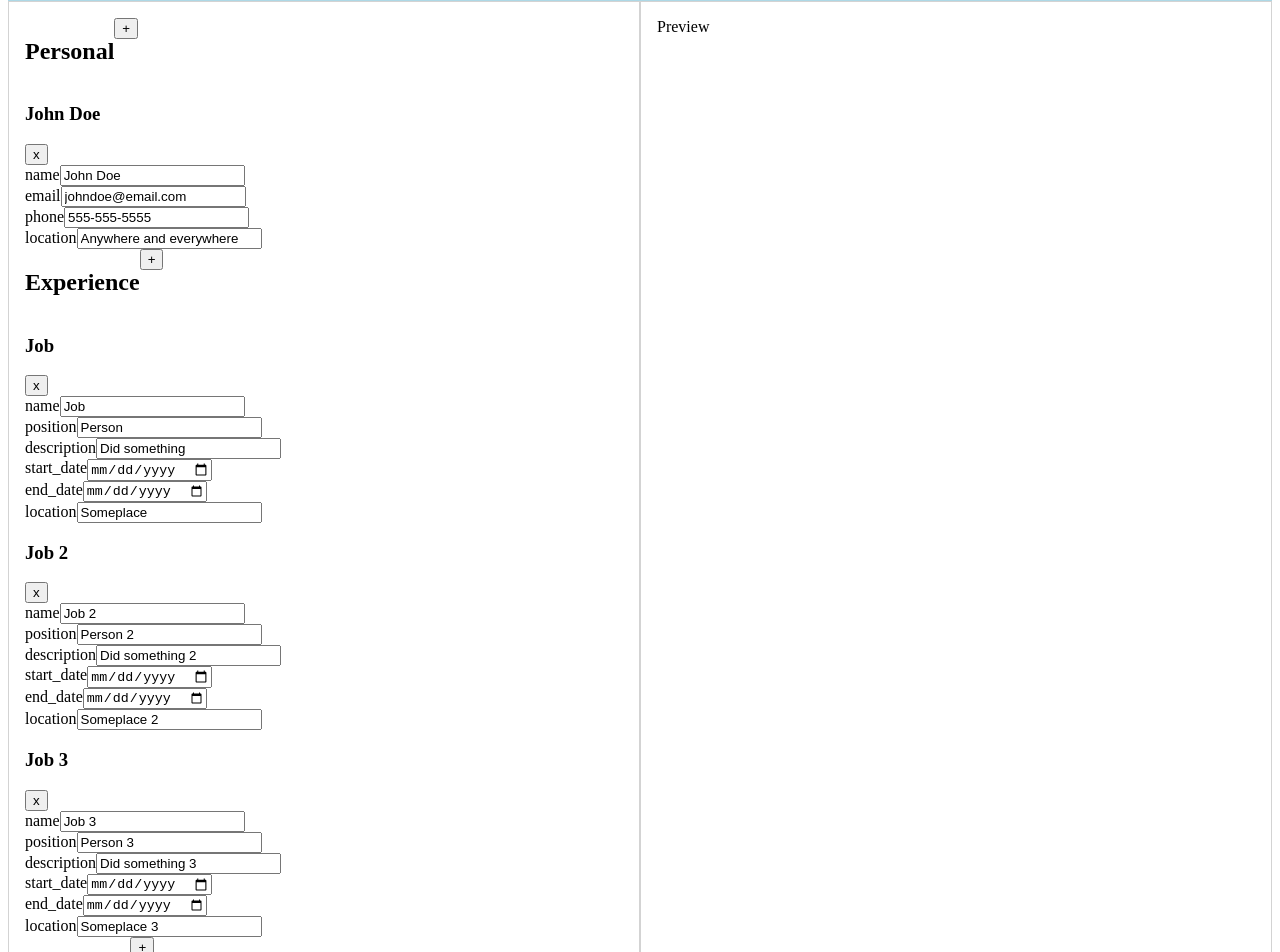
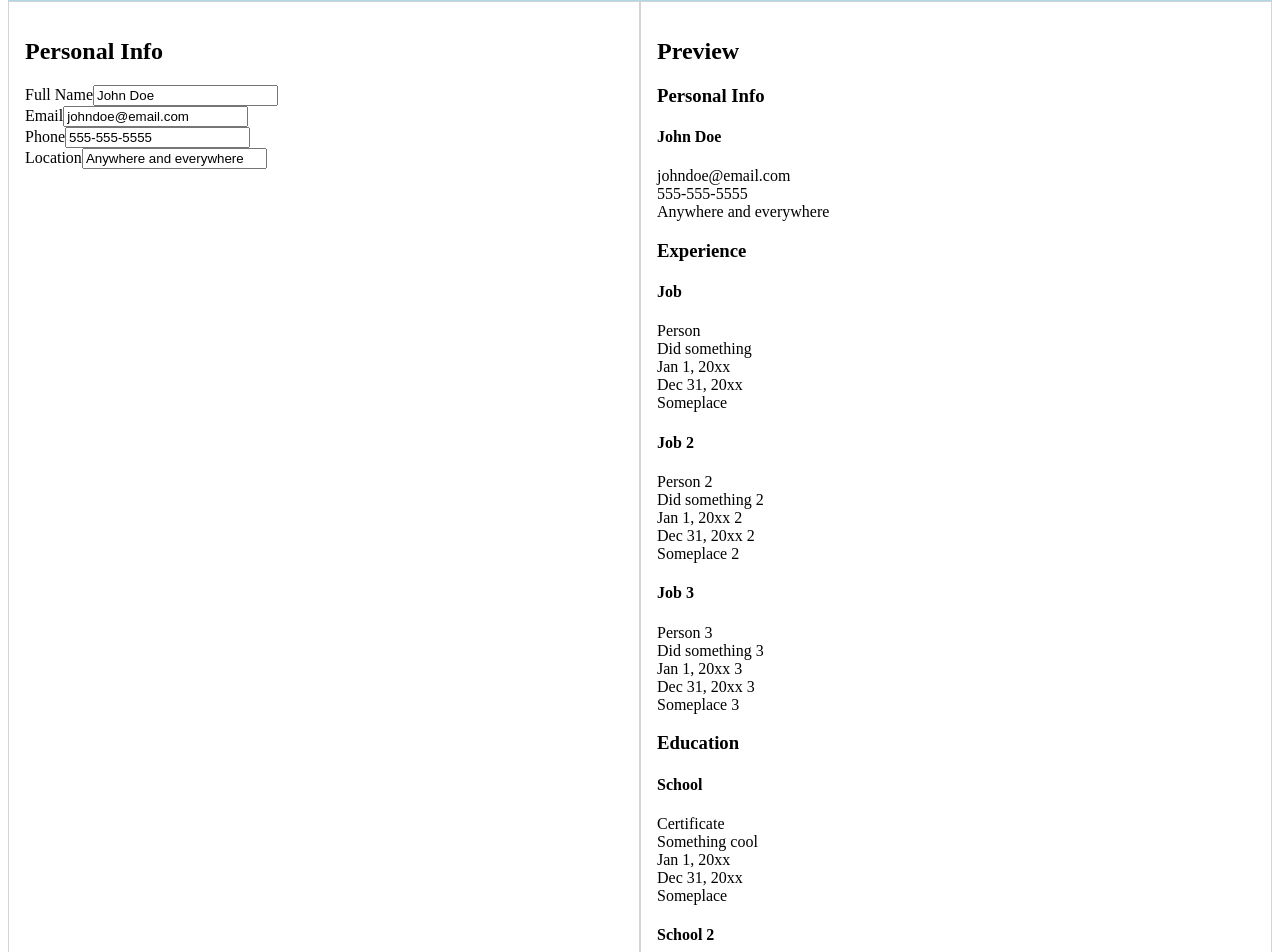
Before and after one commit to JacobGiordano/top-cv-app, a React (Vite) app: page / in a window 1280 px wide. Shown: the part 198-1150 px from the top of the page. Built offline with nearby package versions, Linux system fonts and the light colour scheme.

Commit message:
Refactor for new approach, remove unnecessary files & add live update
- Remove multiple layers of complexity
- Simplify component structure
- Add live preview updates

```diff
--- a/src/assets/sample-data.js
+++ b/src/assets/sample-data.js
@@ -9,26 +9,6 @@ const sampleData = {
       phone: "555-555-5555",
       location: "Anywhere and everywhere",
     }
-  ],
-  education: [
-    {
-      id: uuidv4(),
-      name: "School",
-      degree_certification: "Certificate",
-      area_of_focus: "Something cool",
-      start_date: "Jan 1, 20xx",
-      end_date: "Dec 31, 20xx",
-      location: "Someplace",
-    },
-    {
-      id: uuidv4(),
-      name: "School 2",
-      degree_certification: "Certificate 2",
-      area_of_focus: "Something cool 2",
-      start_date: "Jan 1, 20xx 2",
-      end_date: "Dec 31, 20xx 2",
-      location: "Someplace 2",
-    },
   ],
   experience: [
     {
@@ -59,10 +39,30 @@ const sampleData = {
       location: "Someplace 3",
     },
   ],
+  education: [
+    {
+      id: uuidv4(),
+      name: "School",
+      degree_certification: "Certificate",
+      area_of_focus: "Something cool",
+      start_date: "Jan 1, 20xx",
+      end_date: "Dec 31, 20xx",
+      location: "Someplace",
+    },
+    {
+      id: uuidv4(),
+      name: "School 2",
+      degree_certification: "Certificate 2",
+      area_of_focus: "Something cool 2",
+      start_date: "Jan 1, 20xx 2",
+      end_date: "Dec 31, 20xx 2",
+      location: "Someplace 2",
+    },
+  ],
   skills: [
     {
       id: uuidv4(),
-      skill: "Numbchuck skillz",
+      skill: "Bo staff skillz",
     },
   ],
 };
--- a/src/components/App.jsx
+++ b/src/components/App.jsx
@@ -1,15 +1,27 @@
 import "../styles/App.css";
+import sampleData from "../assets/sample-data.js";
 
 import Column from "./Column";
 import Header from "./Header";
 import Main from "./Main";
 import Button from "./Button";
 import Logo from "./Logo";
-import Section from "./Section";
-import SectionHeader from "./SectionHeader";
 import Preview from "./Preview/Preview.jsx";
+import { useState } from "react";
+
+import { v4 as uuidv4 } from "uuid";
+import PersonalInfo from "./Personal/PersonalInfo.jsx";
 
 function App() {
+  const [appData, setAppData] = useState(sampleData);
+
+  const updateData = (section, newCardObj) => {
+    const newSectionData = appData[section].map((card) =>
+      card.id === newCardObj.id ? newCardObj : card
+    );
+    setAppData({ ...appData, [section]: newSectionData });
+  };
+
   return (
     <>
       <Header>
@@ -18,27 +30,20 @@ function App() {
           <h1>App name</h1>
         </Column>
         <Column>
-          <Button text='text' />
-          <Button text='more text' />
+          <Button text='Clear' />
+          <Button text='Load Example' />
         </Column>
       </Header>
       <Main>
         <Column>
-          <Section section="personal">
-            <SectionHeader text='Personal' buttonText='+' />
-          </Section>
-          <Section section="experience">
-            <SectionHeader text='Experience' buttonText='+' />
-          </Section>
-          <Section section="education">
-            <SectionHeader text='Education' buttonText='+' />
-          </Section>
-          <Section section="skills">
-            <SectionHeader text='Skills' buttonText='+' />
-          </Section>
+          <PersonalInfo
+            appData={appData}
+            updateData={updateData}
+            sectionName='personal'
+          ></PersonalInfo>
         </Column>
         <Column>
-          <Preview />
+          <Preview appData={appData} />
         </Column>
       </Main>
     </>
--- a/src/components/Card/Card.jsx
+++ /dev/null
@@ -1,16 +0,0 @@
-import CardHeader from "./CardHeader";
-import Form from "./Form";
-import Button from "../Button";
-
-function Card({ cardData }) {
-  return (
-    <div className='card' id={cardData.id} key={cardData.id}>
-      <CardHeader>
-        <h3 className="card-title">{cardData.name}</h3>
-        <Button text="x"></Button>
-      </CardHeader>
-      <Form cardData={cardData} />
-    </div>
-  );
-}
-export default Card;
--- a/src/components/Card/CardHeader.jsx
+++ /dev/null
@@ -1,8 +0,0 @@
-function CardHeader({children}) {
-  return (
-    <div className="card-header">
-      {children}
-    </div>
-  )
-}
-export default CardHeader
--- a/src/components/Card/Form.jsx
+++ /dev/null
@@ -1,39 +0,0 @@
-import { Fragment } from "react";
-
-import { v4 as uuidv4 } from "uuid";
-
-const getInputType = (objKey) => {
-  let type = null;
-  switch (objKey) {
-    case "email":
-      type = objKey;
-      break;
-    case "phone":
-      type = "tel";
-      break;
-    case "start_date":
-      type = "date";
-      break;
-    case "end_date":
-      type = "date";
-      break;
-    default:
-      type = "text";
-      break;
-  }
-  return type;
-};
-
-function Form({ cardData }) {
-  let inputs = [];
-  for (const [key, value] of Object.entries(cardData)) {
-    key !== 'id' && inputs.push(
-      <div className="input-group" key={uuidv4()}>
-        <label htmlFor={key}>{key}</label>
-        <input type={getInputType(key)} id={key} value={value}/>
-      </div>
-    );
-  }
-  return <form action='POST'>{inputs}</form>;
-}
-export default Form;
--- /dev/null
+++ b/src/components/Personal/PersonalInfo.jsx
@@ -0,0 +1,63 @@
+function PersonalInfoCard({ appData, updateData, sectionName }) {
+  const data = appData;
+  const handleChange = (e, cardId) => {
+    const formData = new FormData(e.target.closest("form"));
+    formData.set("id", cardId);
+    const newCardObj = Object.fromEntries(formData);
+    updateData(sectionName, newCardObj);
+  };
+
+  const cards = data[sectionName].map((card) => {
+    return (
+      <form key={card.id} action='' method='post'>
+        <div className='input-group'>
+          <label htmlFor='name'>Full Name</label>
+          <input
+            type='text'
+            id='name'
+            name='name'
+            value={card.name}
+            onChange={(e) => handleChange(e, card.id)}
+          />
+        </div>
+        <div className='input-group'>
+          <label htmlFor='email'>Email</label>
+          <input
+            type='email'
+            id='email'
+            name='email'
+            value={card.email}
+            onChange={(e) => handleChange(e, card.id)}
+          />
+        </div>
+        <div className='input-group'>
+          <label htmlFor='phone'>Phone</label>
+          <input
+            type='tel'
+            id='phone'
+            name='phone'
+            value={card.phone}
+            onChange={(e) => handleChange(e, card.id)}
+          />
+        </div>
+        <div className='input-group'>
+          <label htmlFor='location'>Location</label>
+          <input
+            type='text'
+            id='location'
+            name='location'
+            value={card.location}
+            onChange={(e) => handleChange(e, card.id)}
+          />
+        </div>
+      </form>
+    );
+  });
+  return (
+    <div className='section'>
+      <h2>Personal Info</h2>
+      {cards}
+    </div>
+  );
+}
+export default PersonalInfoCard;
--- a/src/components/Preview/Preview.jsx
+++ b/src/components/Preview/Preview.jsx
@@ -1,6 +1,62 @@
-function Preview() {
+import { v4 as uuidv4 } from 'uuid';
+
+function Preview({ appData }) {
+  const data = appData;
+  const personal = data.personal[0];
+  const experience = data.experience;
+  const education = data.education;
+  const skills = data.skills;
   return (
-    <div>Preview</div>
-  )
+    <>
+      <h2>Preview</h2>
+      <div className='personal-info'>
+        <h3>Personal Info</h3>
+        <h4>{personal.name}</h4>
+        <div>{personal.email}</div>
+        <div>{personal.phone}</div>
+        <div>{personal.location}</div>
+      </div>
+      <div className='experience'>
+        <h3>Experience</h3>
+        {experience.map(exp => {
+          return (
+            <div key={uuidv4()}>
+              <h4>{exp.name}</h4>
+              <div>{exp.position}</div>
+              <div>{exp.description}</div>
+              <div>{exp.start_date}</div>
+              <div>{exp.end_date}</div>
+              <div>{exp.location}</div>
+            </div>
+          )
+        })}
+      </div>
+      <div className='education'>
+        <h3>Education</h3>
+        {education.map(exp => {
+          return (
+            <div key={uuidv4()}>
+              <h4>{exp.name}</h4>
+              <div>{exp.degree_certification}</div>
+              <div>{exp.area_of_focus}</div>
+              <div>{exp.start_date}</div>
+              <div>{exp.end_date}</div>
+              <div>{exp.location}</div>
+            </div>
+          )
+        })}
+      </div>
+      <div className='skills'>
+        <h3>Skills</h3>
+        {skills.map(skillObj => {
+          return (
+            <div key={uuidv4()}>
+              <div>{skillObj.skill}</div>
+            </div>
+          )
+        })}
+      </div>
+    </>
+  );
 }
-export default Preview
+export default Preview;
--- a/src/components/Section.jsx
+++ /dev/null
@@ -1,18 +0,0 @@
-import { useState } from "react";
-import Card  from "./Card/Card";
-
-import "../styles/Section.css";
-import sampleData from "../assets/sample-data";
-
-function Section({ children, section }) {
-  const cards = sampleData[section].map(cardData => {
-    return <Card key={cardData.id} cardData={cardData} />
-  })
-  return (
-    <div className='section' data-section={section}>
-      {children}
-      {cards}
-    </div>
-  );
-}
-export default Section;
--- a/src/components/SectionHeader.jsx
+++ /dev/null
@@ -1,12 +0,0 @@
-import "../styles/SectionHeader.css";
-import Button from "./Button";
-
-function SectionHeader({children, text, buttonText}) {
-  return (
-    <div className="section-header">
-      <h2>{text}</h2>
-      { buttonText && <Button text={buttonText}/>}
-    </div>
-  )
-}
-export default SectionHeader
```
Also changed, not shown: src/assets/cleared-data.js (added, +70 -0 lines), src/assets/stored-data.js (deleted, +0 -8 lines).
